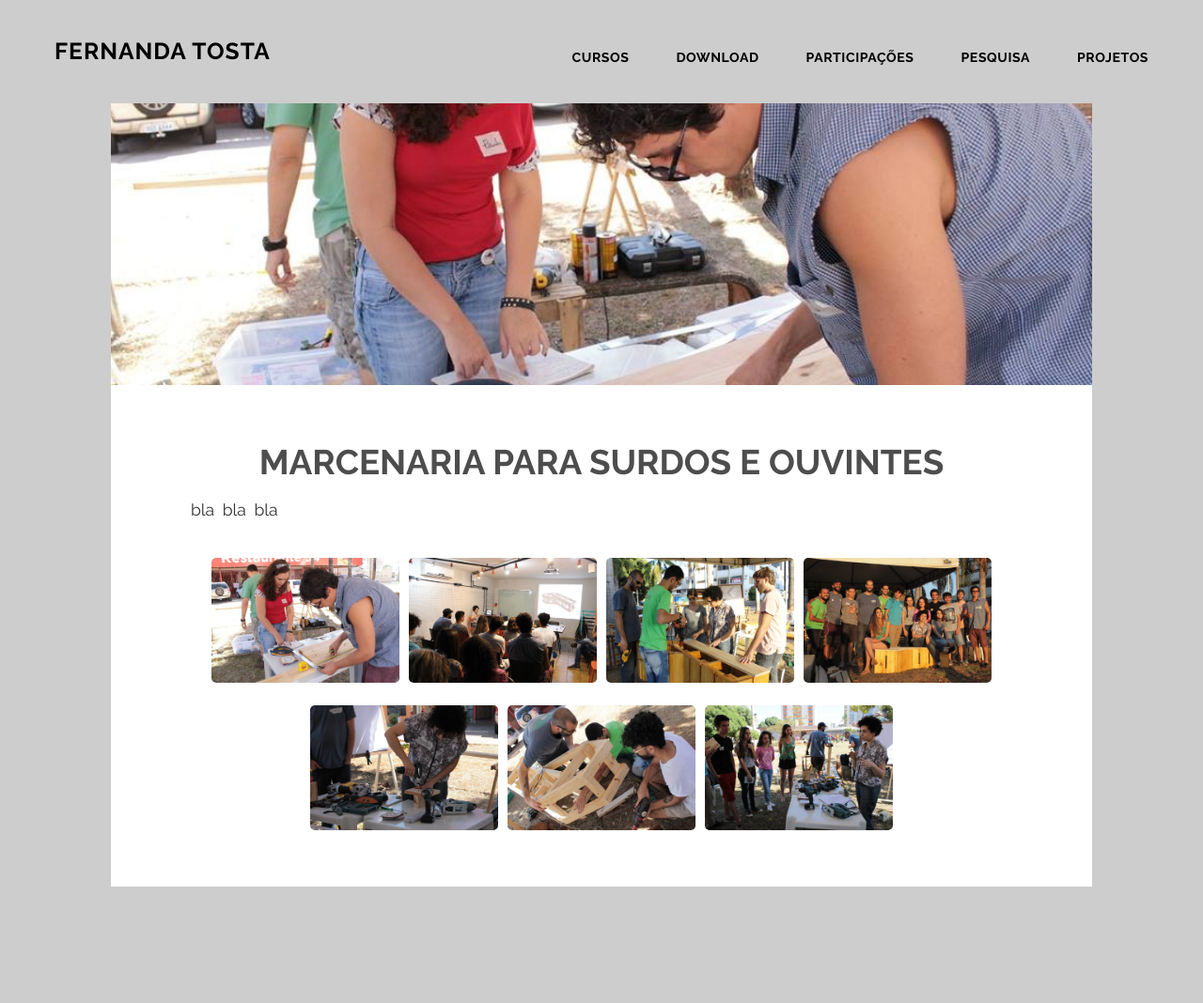
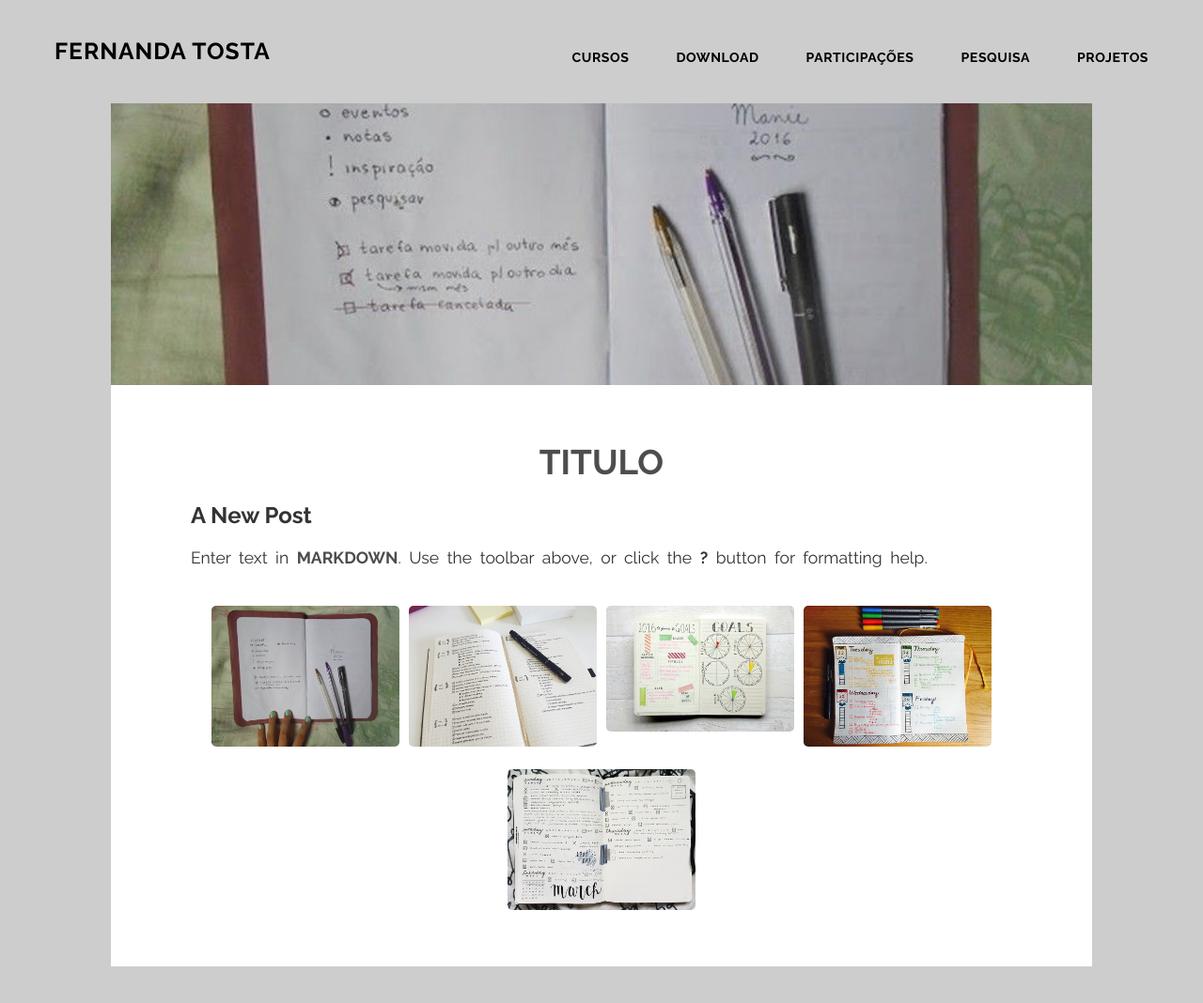
Before and after one commit to fernandatosta/fernandatosta.com, a Jekyll site: the page built from _posts/2017-02-10-marcenaria-surdos-ouvintes.md, in a window 1280 px wide and 1077 px high. Shown: the top 1068 px of the window at 94% size. Built offline with Jekyll 4.4.1, drawn with Linux system fonts in a browser that asks for light colours; nearby versions of some CDN libraries.

Commit message:
Update 2017-02-10-marcenaria-surdos-ouvintes.md

```diff
--- a/_posts/2017-02-10-marcenaria-surdos-ouvintes.md
+++ b/_posts/2017-02-10-marcenaria-surdos-ouvintes.md
@@ -1,9 +1,12 @@
 ---
-title: Marcenaria para surdos e ouvintes
-description: "Educação Bilingue"
-header: cfdc1_00.jpg
-categories: pesquisa
-swipebox: cfdc1_
+published: true
+layout: post
+title: titulo
+categories:
+  - pesquisa
+header: bullet-journal-05.jpeg
+swipebox: bullet-journal-
 ---
+## A New Post
 
-bla bla bla
+Enter text in [Markdown](http://daringfireball.net/projects/markdown/). Use the toolbar above, or click the **?** button for formatting help.
```
